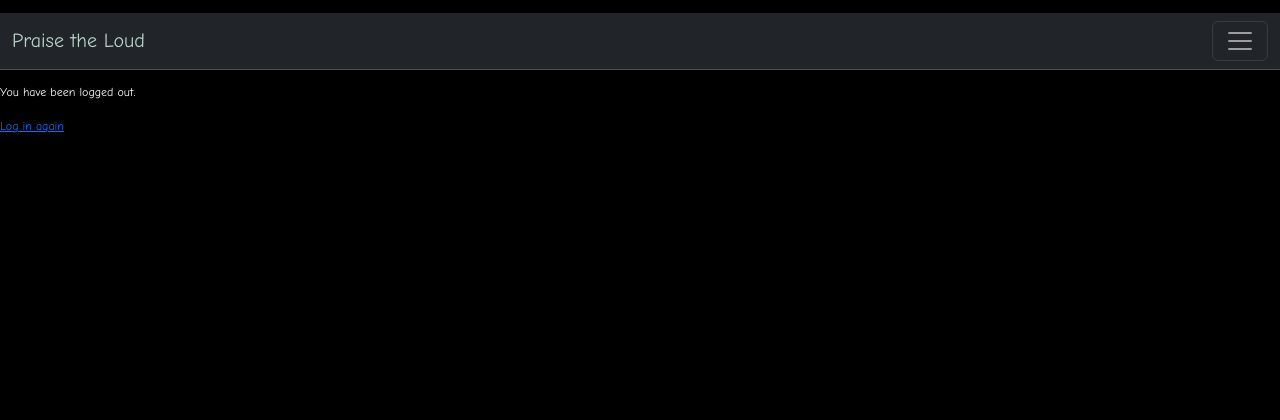
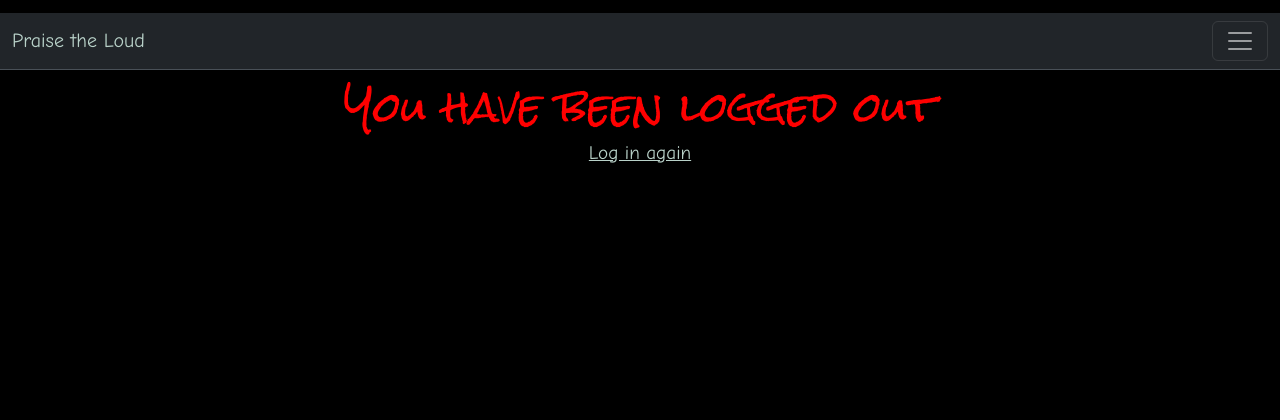
Before and after one commit to AxdeKlerk/Praise-The-Loud, a Django app: page /fan/logout/ in a window 1280 px wide. Shown: the top 420 px of the page. Run offline with Django 4.2, Linux system fonts and the light colour scheme.

Commit message:
Add webkit override for the input fields Add html to logout page with styling

```diff
--- a/static/css/style.css
+++ b/static/css/style.css
@@ -152,19 +152,29 @@ form.d-flex input[type="text"] {
     margin-top: 0.25rem;
     margin-bottom: 0.75rem;
 }
+/* Chrome autofill override for the input fields for the login and logout pages */
+input:-webkit-autofill,
+input:-webkit-autofill:hover,
+input:-webkit-autofill:focus {
+  background-color: black !important;
+  color: #B9D2C9 !important;
+  -webkit-box-shadow: 0 0 0px 1000px black inset !important;
+  border: 1px solid red !important;
+}
+
 /*.signin-item ul.helptext {
     padding-left: 0;
     margin-top: 0.25rem;
     margin-bottom: 0.5rem;
 }*/
-/* Help text elements */
+/* Help text elements*/
 .signin-item input[type="text"],
 .signin-item input[type="email"],
 .signin-item input[type="password"],
-.signin-item select
+.signin-item select,
 .signin-item textarea {
   width: 100%;
-  background-color: black;
+  background-color: black !important;
   color: #B9D2C9;
   border: 1px solid red;
   font-size: 1.1rem;
@@ -176,7 +186,7 @@ form.d-flex input[type="text"] {
   outline: none;
   border-color: red;
   box-shadow: none;
-  background-color: #111;
+  background-color: #111 !important;
 }
 /* Create account / Login button */
 .signin-btn{
@@ -191,6 +201,10 @@ form.d-flex input[type="text"] {
     color: #ff0000;
     background-color: black;
     border-color: red;
+}
+.logout {
+    color: #B9D2C9;
+    font-size: 1.2rem;
 }
 
 /**Footer */
--- a/templates/registration/logged_out.html
+++ b/templates/registration/logged_out.html
@@ -1,6 +1,12 @@
 {% extends "base.html" %}
 
 {% block content %}
-  <p>You have been logged out.</p>
-  <a href="{% url 'login' %}">Log in again</a>
+  <div class="container-fluid signin-item">
+    <div class="row mx-auto justify-content-center align-items-start">
+      <div class="col-12 text-center">
+        <h1>You have been logged out</h1>
+          <a href="{% url 'login' %}" class="logout">Log in again</a>
+      </div>
+    </div>
+  </div>
 {% endblock %}
```
